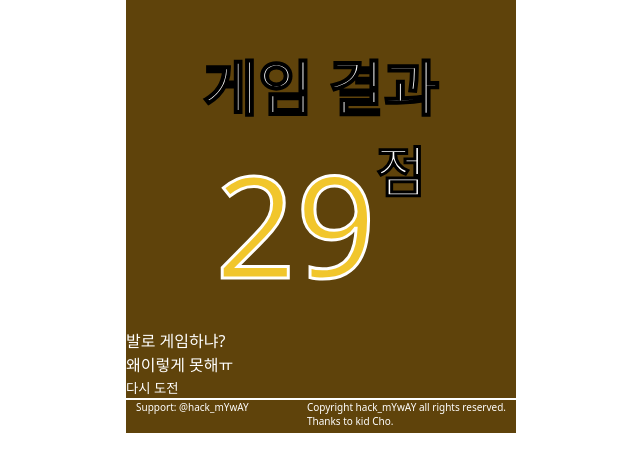
After one commit to CatyJazzy/mYwaYfactorY, a Django app: page /awful in a window 1280 px wide. The commit adds this page. Shown: the top 472 px of the page, without its empty margins (319-959 px from the left). Run offline with Django 4.2, Linux system fonts and the light colour scheme; some web fonts are replaced.

Commit message:
결과화면 구조 잡기

```diff
--- a/MoleGameCho/mini_molegame/main/static/styles/style.css
+++ b/MoleGameCho/mini_molegame/main/static/styles/style.css
@@ -140,3 +140,31 @@ footer {
     padding: 15px 0px 10px 5px;
 
 }
+
+.result-title {
+    font-size: 60px;
+    -webkit-text-stroke: 4px black;
+    text-align: center;
+    padding-top: 40px;
+}
+
+.result-score {
+    display: flex;
+    height: 200px;
+    justify-content: center;
+}
+
+/* 점수 숫자 */
+.result-score > div:first-of-type {
+    font-size: 140px;
+    /* line-height: 200px; */
+    color: #F1C62C;
+    -webkit-text-stroke: 3px white;
+}
+
+/* 점 글자 */
+.result-score > div:nth-of-type(2) {
+    font-size: 55px;
+    /* line-height: 200px; */
+    -webkit-text-stroke: 3px black;
+}
--- /dev/null
+++ b/MoleGameCho/mini_molegame/main/templates/result1.html
@@ -0,0 +1,14 @@
+{% extends "base.html" %}{% block title %}못했음{% endblock %} {% block content %}
+<main>
+    <div class="result-title">게임 결과</div>
+    <div class="result-score">
+        <div>29</div>
+        <div>점</div>
+    </div>
+    <div class="result-picture">
+        <div></div>
+        <div>발로 게임하냐?<br>왜이렇게 못해ㅠ</div>
+        <button>다시 도전</button>
+    </div>
+</main>
+{% endblock %}
--- a/MoleGameCho/mini_molegame/main/views.py
+++ b/MoleGameCho/mini_molegame/main/views.py
@@ -6,3 +6,9 @@ def home(request):
 
 def howTo(request):
     return render(request, 'howto.html')
+
+def result1(request):
+    return render(request, 'result1.html')
+
+def result2(request):
+    return render(request, 'result2.html')
--- a/MoleGameCho/mini_molegame/mini_molegame/urls.py
+++ b/MoleGameCho/mini_molegame/mini_molegame/urls.py
@@ -21,4 +21,6 @@ urlpatterns = [
     path('admin/', admin.site.urls),
     path('', views.home, name='home'),
     path('howto', views.howTo, name='howto'),
+    path('awful', views.result1, name='result1'),
+    path('great', views.result2, name='result2'),
 ]
```
Also changed, not shown: MoleGameCho/mini_molegame/main/templates/result2.html (added, +14 -0 lines), MoleGameCho/mini_molegame/main/static/image/crying_clean.png (added), MoleGameCho/mini_molegame/main/static/image/proud_clean.png (added).
